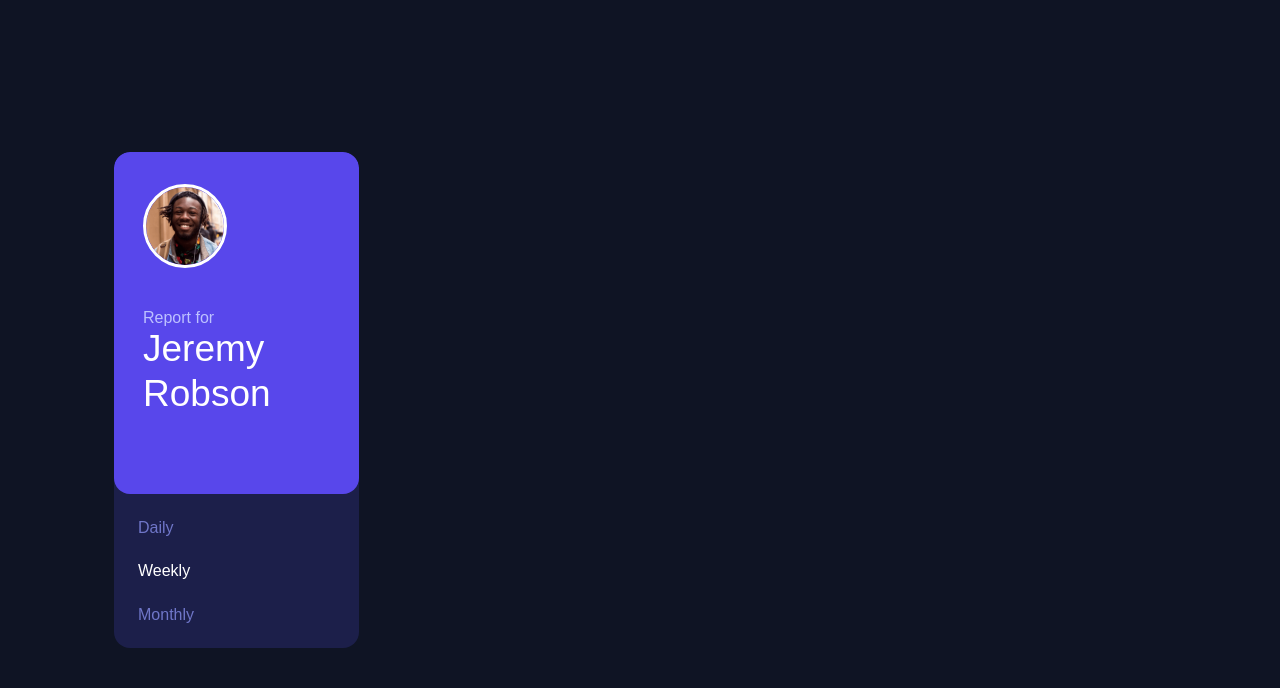
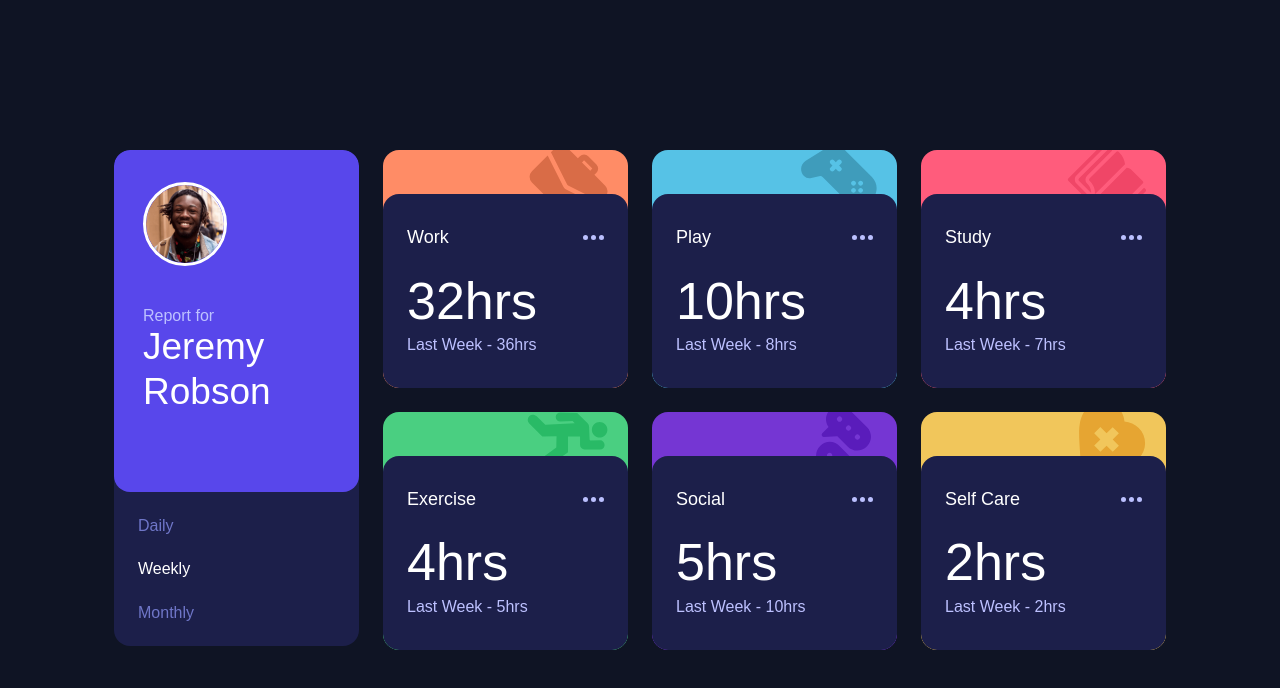
Before and after one commit to SArkar-Htet/time-tracking-dashboard-vuejs, a Vue app: page / in a window 1280 px wide. Shown: the top 688 px of the page. Built offline with nearby package versions, Linux system fonts and the light colour scheme.

Commit message:
feat: add report card componenets

```diff
--- a/src/components/Report.vue
+++ b/src/components/Report.vue
@@ -1,16 +1,133 @@
 <template>
   <section class="report" id="report">
     <ProfileCard />
-    <!-- ReportCard -->
+    <ReportCard :reports="reports" :timeFrames="timeFrames" />
   </section>
 </template>
 
 <script>
   import ProfileCard from './ProfileCard.vue';
+  import ReportCard from './ReportCard.vue';
   export default {
     name: "Report",
     components: {
       ProfileCard,
+      ReportCard,
+    },
+    data() {
+      return {
+        reports: [],
+        timeFrames: "weekly"
+      }
+    },
+    methods: {
+      //
+    },
+    created() {
+      this.reports = [
+        {
+          "title": "Work",
+          "timeframes": {
+            "daily": {
+              "current": 5,
+              "previous": 7
+            },
+            "weekly": {
+              "current": 32,
+              "previous": 36
+            },
+            "monthly": {
+              "current": 103,
+              "previous": 128
+            }
+          }
+        },
+        {
+          "title": "Play",
+          "timeframes": {
+            "daily": {
+              "current": 1,
+              "previous": 2
+            },
+            "weekly": {
+              "current": 10,
+              "previous": 8
+            },
+            "monthly": {
+              "current": 23,
+              "previous": 29
+            }
+          }
+        },
+        {
+          "title": "Study",
+          "timeframes": {
+            "daily": {
+              "current": 0,
+              "previous": 1
+            },
+            "weekly": {
+              "current": 4,
+              "previous": 7
+            },
+            "monthly": {
+              "current": 13,
+              "previous": 19
+            }
+          }
+        },
+        {
+          "title": "Exercise",
+          "timeframes": {
+            "daily": {
+              "current": 1,
+              "previous": 1
+            },
+            "weekly": {
+              "current": 4,
+              "previous": 5
+            },
+            "monthly": {
+              "current": 11,
+              "previous": 18
+            }
+          }
+        },
+        {
+          "title": "Social",
+          "timeframes": {
+            "daily": {
+              "current": 1,
+              "previous": 3
+            },
+            "weekly": {
+              "current": 5,
+              "previous": 10
+            },
+            "monthly": {
+              "current": 21,
+              "previous": 23
+            }
+          }
+        },
+        {
+          "title": "Self Care",
+          "timeframes": {
+            "daily": {
+              "current": 0,
+              "previous": 1
+            },
+            "weekly": {
+              "current": 2,
+              "previous": 2
+            },
+            "monthly": {
+              "current": 7,
+              "previous": 11
+            }
+          }
+        }
+      ];
     }
   }
 </script>
--- /dev/null
+++ b/src/components/ReportCard.vue
@@ -0,0 +1,41 @@
+<template>
+  <article v-for="report in reports" :key="report.title" :id="[`${report.title.toLowerCase()}-card`]" :class="['report__card', `report__card--${report.title.toLowerCase().replace(/[^a-zA-z0-9]/g, '-')}`, 'card']">
+    <div class="report__card__body card">
+      <div class="report__card__body__wrapper">
+        <div class="report__card__title report__card__detail">
+          <h2 class="report__card__header text-white">{{ report.title }}</h2>
+          <svg width="21" height="5" xmlns="http://www.w3.org/2000/svg"><path d="M2.5 0a2.5 2.5 0 1 1 0 5 2.5 2.5 0 0 1 0-5Zm8 0a2.5 2.5 0 1 1 0 5 2.5 2.5 0 0 1 0-5Zm8 0a2.5 2.5 0 1 1 0 5 2.5 2.5 0 0 1 0-5Z" fill="#BBC0FF" fill-rule="evenodd"/></svg>
+        </div>
+
+        <div class="report__card__time report__card__detail">
+          <span id="current" class="current-time text-white">{{ report.timeframes[timeFrames].current }}hrs</span>
+          <span id="previous" class="previous text-secondary">Last <span class="previous__time-opt">Week</span> - <span class="previous__time">{{ report.timeframes[timeFrames].previous }}hrs</span></span>
+        </div>
+      </div>
+    </div>
+  </article>
+</template>
+
+<script>
+export default {
+  name: "ReportCard",
+  props: {
+    reports: Object,
+    timeFrames: String
+  },
+  methods: {
+    // attr(title) {
+    //   return `${title}-card`;
+    // }
+  },
+  computed: {
+    // attrTitle(title) {
+    //   return `${title}-card`;
+    // }
+  }
+}
+</script>
+
+<style lang="scss">
+  @import "@/scss/_cards.scss";
+</style>
--- /dev/null
+++ b/src/scss/_cards.scss
@@ -0,0 +1,125 @@
+.report__card {
+  padding-top: toRem(38);
+  background-repeat: no-repeat;
+  background-position: top toRem(-5) right toRem(20);
+
+  @include breakpoint-up(medium) {
+    padding-top: toRem(44);
+  }
+
+  &--work {
+    background-color: $lightRedWork;
+    background-image: url("../assets/images/icon-work.svg");
+
+    @include breakpoint-up(medium) {
+      grid-area: work;
+    }
+  }
+
+  &--play {
+    background-color: $softBlue;
+    background-image: url("../assets/images/icon-play.svg");
+
+    @include breakpoint-up(medium) {
+      grid-area: play;
+    }
+  }
+
+  &--study {
+    background-color: $lightRedStu;
+    background-image: url("../assets/images/icon-study.svg");
+
+    @include breakpoint-up(medium) {
+      grid-area: study;
+    }
+  }
+
+  &--exercise {
+    background-color: $limeGreen;
+    background-image: url("../assets/images/icon-exercise.svg");
+    background-position: top right toRem(20);
+
+    @include breakpoint-up(medium) {
+      grid-area: exercise;
+    }
+  }
+
+  &--social {
+    background-color: $violet;
+    background-image: url("../assets/images/icon-social.svg");
+    background-position: top toRem(-12) right toRem(20);
+
+    @include breakpoint-up(medium) {
+      grid-area: social;
+    }
+  }
+
+  &--self-care {
+    background-color: $softOrange;
+    background-image: url("../assets/images/icon-self-care.svg");
+    background-position: top toRem(-12) right toRem(20);
+
+    @include breakpoint-up(medium) {
+      grid-area: self-care;
+    }
+  }
+
+  &__body {
+    background-color: $darkBlue;
+
+    &__wrapper {
+      background-color: inherit;
+      padding: toRem(32) toRem(24);
+      cursor: pointer;
+      @include easeInOut(all, 200ms);
+
+      &:hover {
+        background-color: hsla(235, 45%, 61%, 0.3);
+      }
+    }
+  }
+
+  &__header {
+    font-size: $font-normal;
+    font-weight: 500;
+  }
+
+  &__title {
+    svg {
+      @include easeInOut(all, 200ms);
+      &:hover {
+        path {
+          fill: $white;
+        }
+      }
+    }
+  }
+
+  &__detail {
+    display: flex;
+    align-items: center;
+    justify-content: space-between;
+    line-height: 1.5;
+
+    @include breakpoint-up(large) {
+      line-height: 1.3;
+    }
+
+    .current-time {
+      font-size: $font-xl;
+      font-weight: 300;
+
+      @include breakpoint-up(medium) {
+        font-size: $font-xxxl;
+      }
+    }
+  }
+
+  &__time {
+    @include breakpoint-up(large) {
+      flex-direction: column;
+      align-items: flex-start;
+      margin-top: toRem(18);
+    }
+  }
+}
```
Also changed, not shown: src/components/HelloWorld.vue (deleted, +0 -57 lines).
